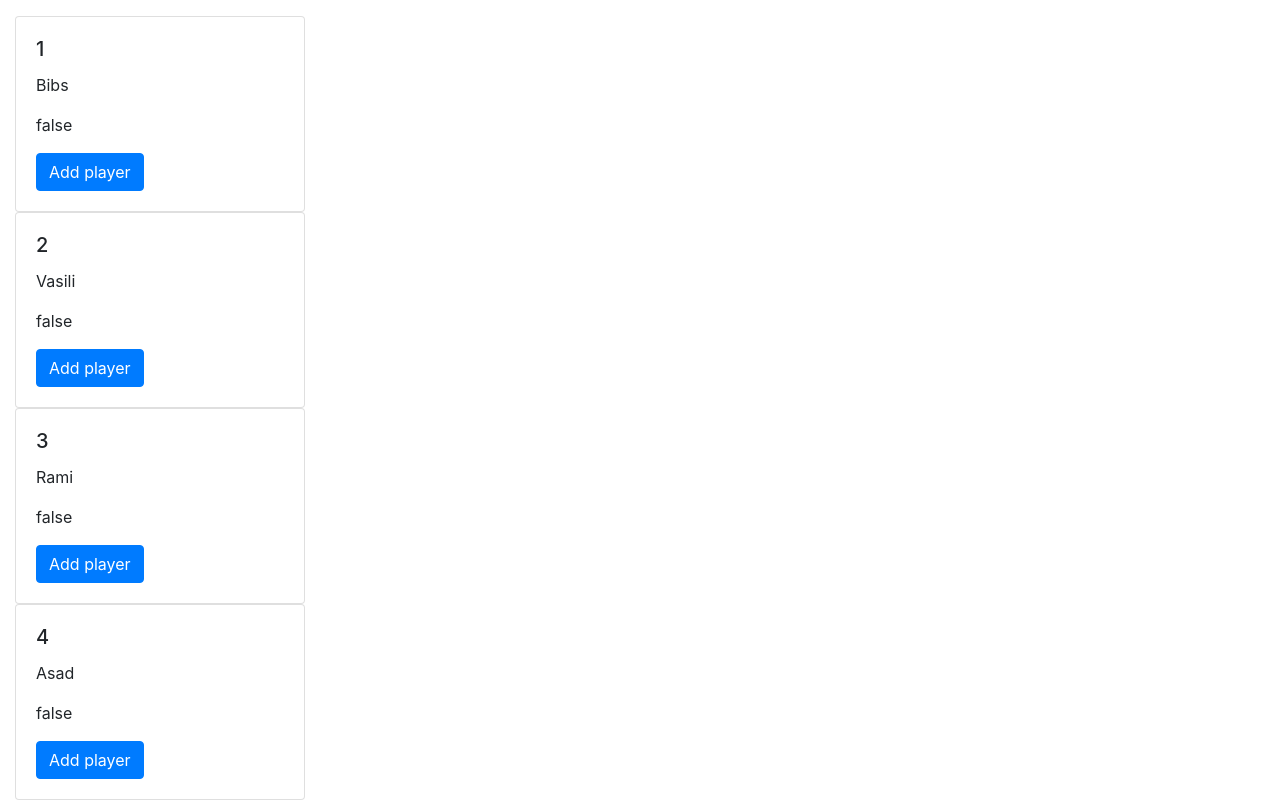
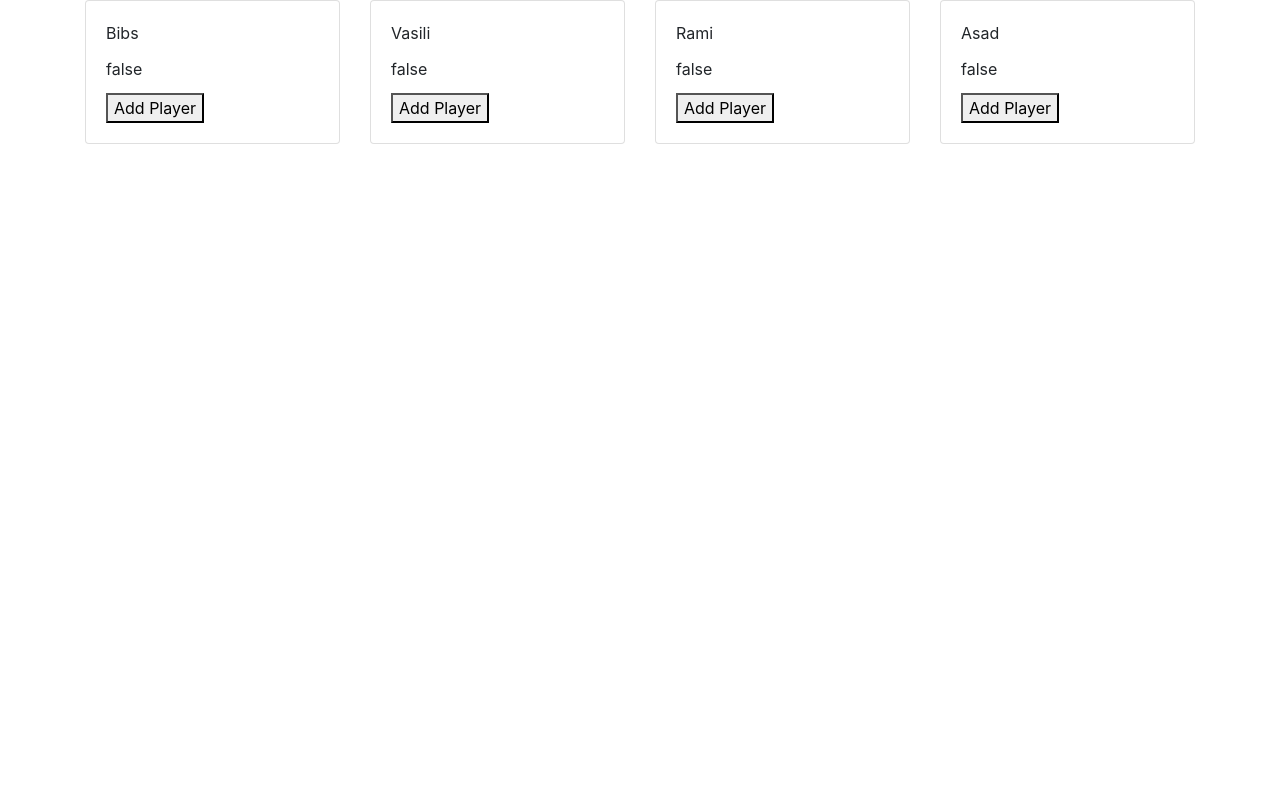
Before and after one commit to nadav-galili/my-poker-app, a React (Create React App) app: page / in a window 1280 px wide. Built offline with nearby package versions, Linux system fonts and the light colour scheme.

Commit message:
sorted card display with change status

```diff
--- a/src/components/games.jsx
+++ b/src/components/games.jsx
@@ -1,4 +1,5 @@
 import React, { Component } from "react";
+// import Player from "./player";
 import Players from "./players";
 // import DayPicker from "./common/date-picker";
 
@@ -13,9 +14,9 @@
   };
 
   selectPlayer(playerId) {
-    let { players } = this.state;
+    const { players } = this.state;
+
     players[playerId - 1].selected = true;
-    console.log(players[playerId - 1]);
     this.setState({ players });
   }
 
@@ -23,24 +24,18 @@
     const { players } = this.state;
 
     return (
-      // <Players players={players}/>
-      <div className="col-md-6 col-lg-4 col-xl-3 mt-3">
-        {players.map((player) => (
-          <div className="card" key={player.id}>
-            <div className="card-body">
-              <h5 className="card-title">{player.id}</h5>
-              <p className="card-text">{player.name}</p>
-              <p className="card-text">{player.selected ? "true" : "false"}</p>
-              <button
-                type="button"
-                className="btn btn-primary"
-                onClick={() => this.selectPlayer(player.id)}
-              >
-                Add player
-              </button>
-            </div>
-          </div>
-        ))}
+      <div className="container">
+        <div className="row">
+          {players.map((player) => (
+            <Players
+              key={player.id}
+              player={player}
+              selectPlayer={() => {
+                this.selectPlayer(player.id);
+              }}
+            />
+          ))}
+        </div>
       </div>
     );
   }
--- a/src/components/players.jsx
+++ b/src/components/players.jsx
@@ -1,15 +1,17 @@
 import React from "react";
-import Player from "./player";
 
-const Players = (props) => {
-  const players = props.players;
-  console.log(props);
+const Players = ({ player, selectPlayer }) => {
+  console.log(player);
   return (
-    <div className="container">
-      <div className="row">
-        {players.map((player) => (
-          <Player key={player.id} player={player} addPlayer={props.addPlayer} />
-        ))}
+    <div className="col-3">
+      <div className="card">
+        <div className="card-body">
+          <div className="card-title">{player.name}</div>
+          <div className="card-title">{player.selected ? "true" : "false"}</div>
+          <button type="button" onClick={selectPlayer}>
+            Add Player
+          </button>
+        </div>
       </div>
     </div>
   );
```
